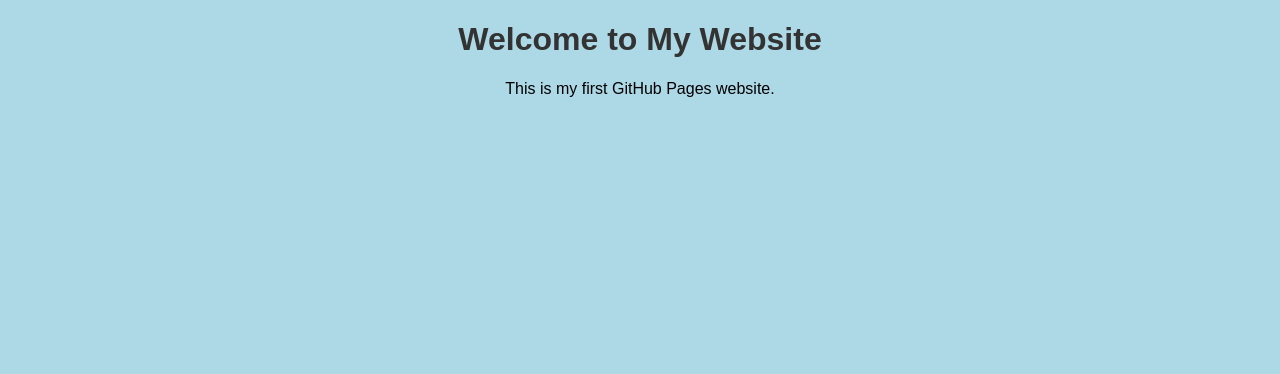
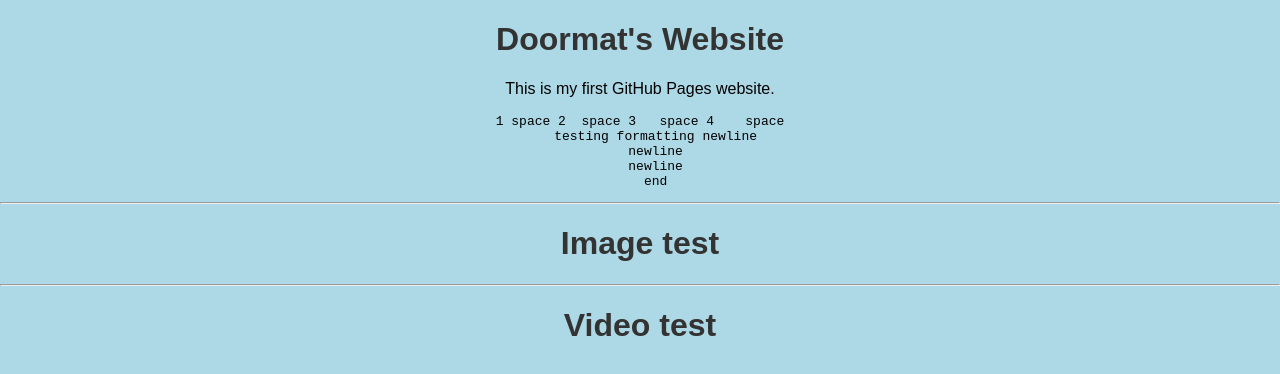
Before and after one commit to doormat2/doormat2.github.io, a plain HTML site: page index.html in a window 1280 px wide. Drawn offline with Linux system fonts and the light colour scheme.

Commit message:
Update index.html

```diff
--- a/index.html
+++ b/index.html
@@ -1,13 +1,24 @@
 <!DOCTYPE html>
-<html lang="en">
+<html lang="en-US">
 <head>
     <link rel="stylesheet" href="style.css">
     <meta charset="UTF-8">
     <meta name="viewport" content="width=device-width, initial-scale=1.0">
-    <title>My First Website</title>
+    <title>Doormat</title>
 </head>
 <body>
-    <h1>Welcome to My Website</h1>
+    <h1>Doormat's Website</h1>
     <p>This is my first GitHub Pages website.</p>
+    <pre>1 space 2  space 3   space 4    space
+    testing formatting newline
+    newline
+    newline
+    end</pre>
+    <hr>
+    <h1>Image test</h1>
+
+    <hr>
+    <h1>Video test</h1>
+
 </body>
 </html>
```
